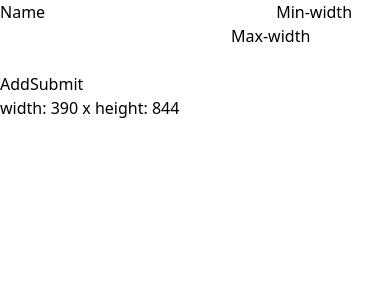
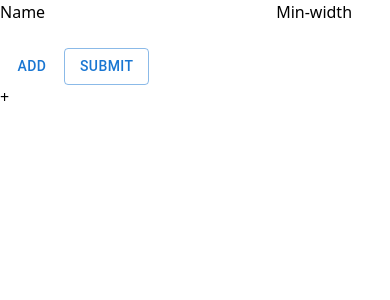
Before and after one commit to malwoodsantoro/breaks-chrome-extension, a React (Create React App) app: page / in a window 390 px wide. Shown: the top 300 px of the page. Built offline with nearby package versions, Linux system fonts and the light colour scheme.

Commit message:
clean up

```diff
--- a/package.json
+++ b/package.json
@@ -3,6 +3,9 @@
   "version": "0.1.0",
   "private": true,
   "dependencies": {
+    "@emotion/react": "^11.9.3",
+    "@emotion/styled": "^11.9.3",
+    "@mui/material": "^5.8.5",
     "@testing-library/jest-dom": "^5.16.4",
     "@testing-library/react": "^13.3.0",
     "@testing-library/user-event": "^13.5.0",
--- a/src/App.tsx
+++ b/src/App.tsx
@@ -1,12 +1,11 @@
 import React from 'react';
-import WindowDimensions from './WindowDimensions';
 import Form from './Form';
 
 function App() {
+
   return (
     <div className="App">
       <Form />
-     <WindowDimensions />
     </div>
   );
 }
--- a/src/Form.tsx
+++ b/src/Form.tsx
@@ -1,40 +1,43 @@
-import React, {useState} from 'react';
+import React, { useState } from 'react';
+import Button from '@mui/material/Button';
+import WindowDimensions from './WindowDimensions';
+import { createTheme } from '@mui/material/styles';
 
 interface Values {
   name: string,
-  minWidth: string,
-  maxWidth: string
+  minWidth: string
 }
 
 type valuesType = Values[];
 
 export default function Form() {
 
-  const [formValues, setFormValues] = useState<valuesType>([{name: '', minWidth: '', maxWidth: ''}])
+  const [formValues, setFormValues] = useState<valuesType>([{ name: '', minWidth: '' }])
 
   const onChange = (index: number, e: React.FormEvent<HTMLInputElement>): void => {
-    console.log(e.currentTarget.value)
     let newFormValues: valuesType = [...formValues];
-    const {name, value} = e.currentTarget;
+    const { name, value } = e.currentTarget;
     newFormValues[index][name as keyof Values] = value;
     setFormValues(newFormValues);
   };
 
   const handleSubmit = (e: React.SyntheticEvent) => {
-    alert(JSON.stringify(formValues));
+    setFormValues(formValues);
     e.preventDefault();
   }
 
   const addFormFields = () => {
-    setFormValues([...formValues, { name: "", minWidth: "", maxWidth: "" }])
+    setFormValues([...formValues, { name: "", minWidth: "" }])
   }
 
   const removeFormFields = (index: number) => {
-    let newFormValues = formValues.splice(index, 1);
+    let newFormValues = [...formValues]
+    newFormValues.splice(index, 1);
     setFormValues(newFormValues);
   }
 
   return (
+    <div>
       <form onSubmit={handleSubmit}>
         {formValues.map((element, index) => (
           <div className="form-inline" key={index}>
@@ -42,19 +45,19 @@ export default function Form() {
             <input type="text" name="name" value={element.name || ""} onChange={e => onChange(index, e)} />
             <label>Min-width</label>
             <input type="text" name="minWidth" value={element.minWidth || ""} onChange={e => onChange(index, e)} />
-          <label>Max-width</label>
-          <input type="text" name="maxWidth" value={element.maxWidth || ""} onChange={e => onChange(index, e)} />
             {
               index ?
-              <button type="button"  className="button remove" onClick={() => removeFormFields(index)}>Remove</button>
+                <Button variant="outlined" style={{ color: 'red' }} className="button remove" onClick={() => removeFormFields(index)}>Remove</Button>
                 : null
             }
           </div>
         ))}
         <div className="button-section">
-          <button className="button add" type="button" onClick={() => addFormFields()}>Add</button>
-          <button className="button submit" type="submit">Submit</button>
+          <Button variant="text" className="button add" type="button" onClick={() => addFormFields()}>Add</Button>
+          <Button variant="outlined" className="button submit" type="submit">Submit</Button>
         </div>
       </form>
+      <WindowDimensions values={formValues} />
+    </div>
   );
 }
--- a/src/WindowDimensions.tsx
+++ b/src/WindowDimensions.tsx
@@ -1,12 +1,21 @@
-import React, {useState, useEffect} from 'react';
+import React, { useState, useEffect } from 'react';
 
 interface Size {
   width: number;
   height: number;
 }
 
-const WindowDimensions = () => {
-  const [windowSize, setWindowSize] = useState<Size>({width: window.innerWidth, height: window.innerHeight});
+interface Values {
+  name: string,
+  minWidth: string
+}
+
+type Props = {
+  values: Values[];
+};
+
+const WindowDimensions: React.FC<Props> = ({ values }) => {
+  const [windowSize, setWindowSize] = useState<Size>({ width: window.innerWidth, height: window.innerHeight });
 
   const onResize = () => {
     const width = window.innerWidth;
@@ -21,20 +30,16 @@ const WindowDimensions = () => {
   useEffect(() => {
 
     window.addEventListener('resize', onResize);
-  }, []);
+  });
 
   return (
-    <div style={{
-      backgroundColor:
-        !windowSize || windowSize.width <= 500
-          ? "white"
-          : windowSize && windowSize.width <= 700
-          ? "green"
-          : "orange",
-    }}
-  > width: {windowSize.width} x height: {windowSize.height}</div>
-
+    <div>
+      {values && values.map(({ name, minWidth }: any, index: number) => {
+        return (<div key={index}>{name} + {minWidth}</div>)
+      })
+      }
+    </div>
   )
 }
 
-export default WindowDimensions;
+  export default WindowDimensions
```
Also changed, not shown: 1 other file (tests, documents, lock files or other folders). Lines whose indentation alone changed are shown as unchanged.
